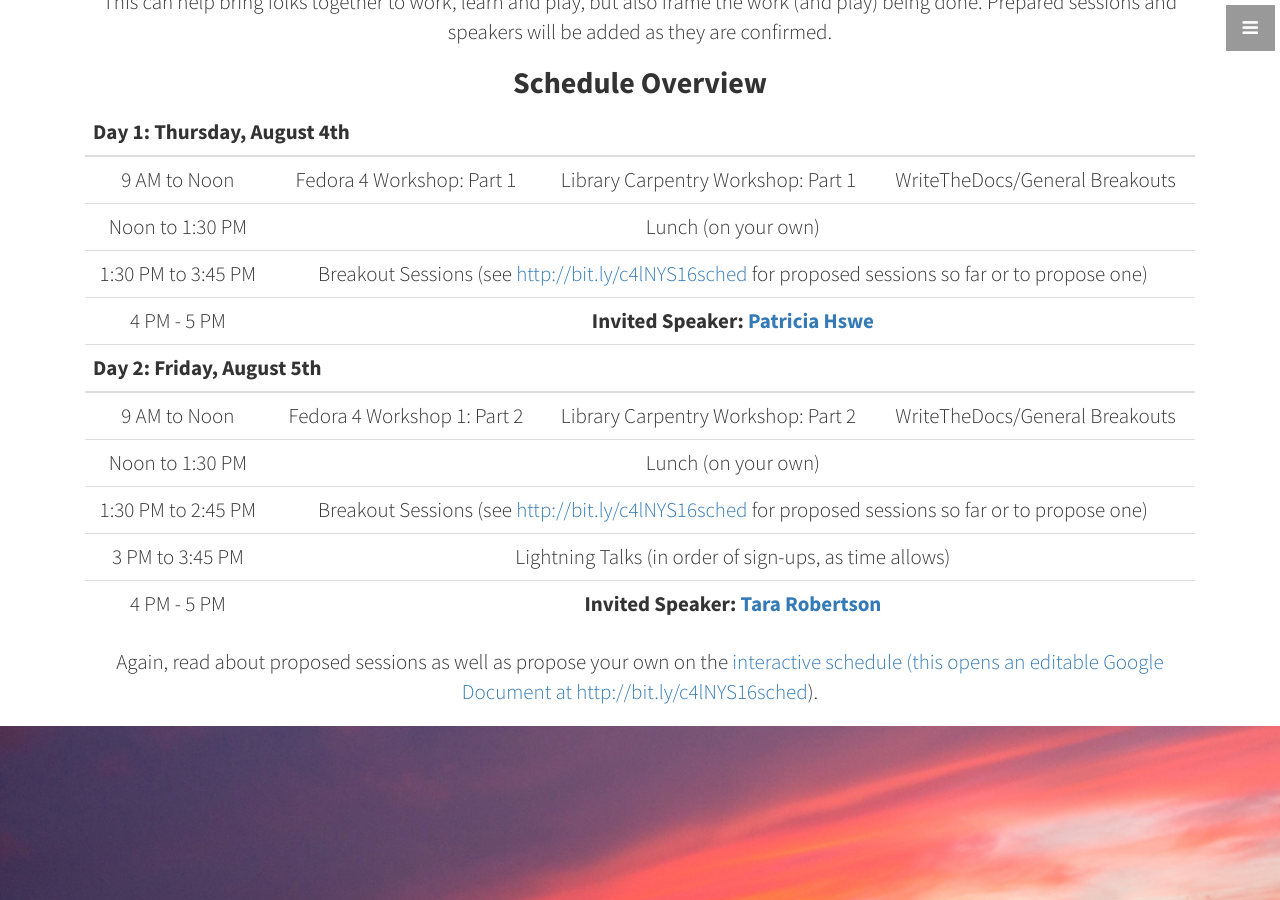
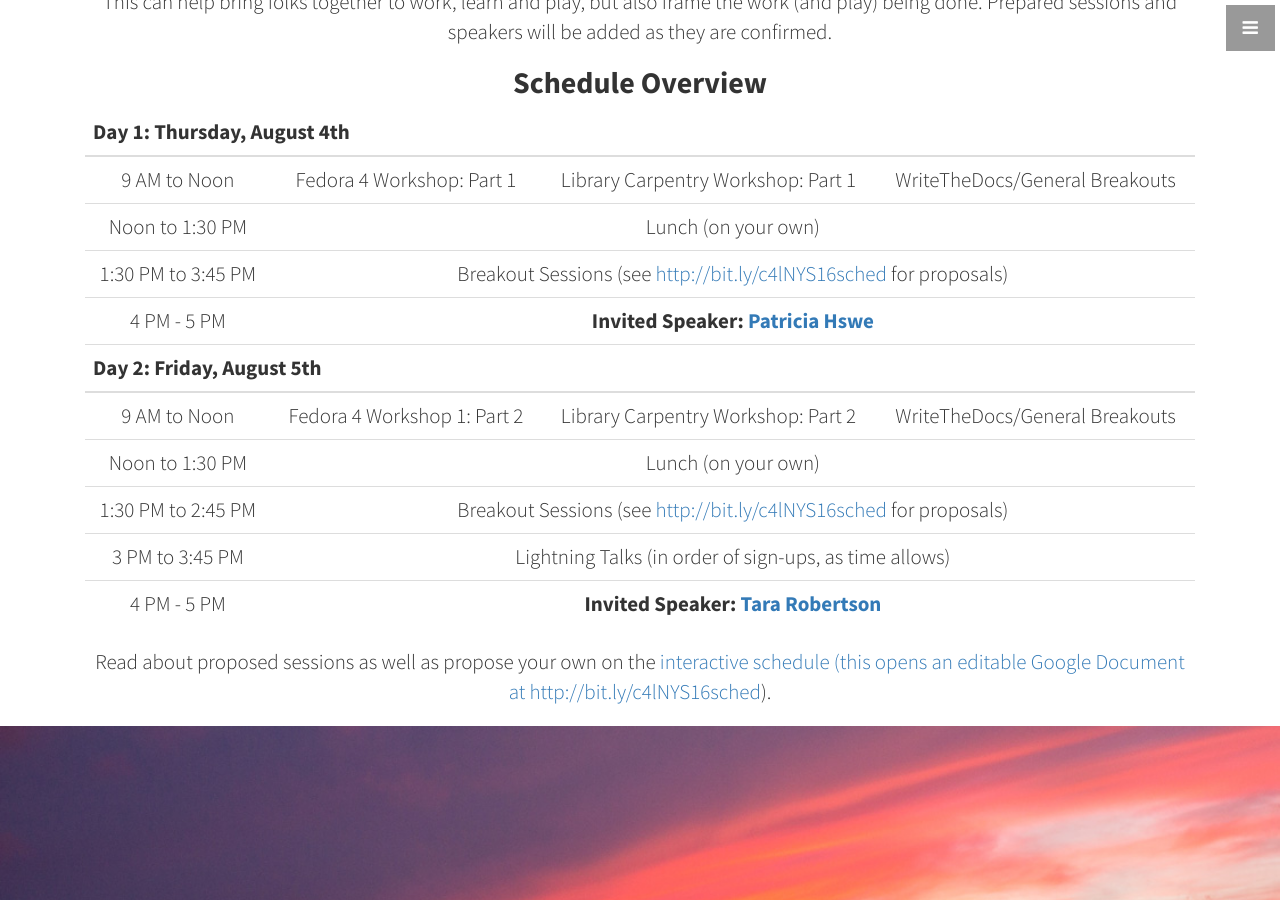
Before and after one commit to code4libNYS/2016, a Jekyll site: the page built from index.html, in a window 1280 px wide and 900 px high, scrolled down 2537 px. Built offline with Jekyll 4.4.1, drawn with Linux system fonts in a browser that asks for light colours.

Commit message:
lines looking crowded

```diff
--- a/_includes/sched.html
+++ b/_includes/sched.html
@@ -29,7 +29,7 @@
             </tr>
             <tr>
               <td class="lead">1:30 PM to 3:45 PM</td>
-              <td colspan=3 class="lead">Breakout Sessions (see <a href="http://bit.ly/c4lNYS16sched">http://bit.ly/c4lNYS16sched</a> for proposed sessions so far or to propose one)</td>
+              <td colspan=3 class="lead">Breakout Sessions (see <a href="http://bit.ly/c4lNYS16sched">http://bit.ly/c4lNYS16sched</a> for proposals)</td>
             </tr>
             <tr>
               <td class="lead">4 PM - 5 PM</td>
@@ -54,7 +54,7 @@
             </tr>
             <tr>
               <td class="lead">1:30 PM to 2:45 PM</td>
-              <td colspan=3 class="lead">Breakout Sessions (see <a href="http://bit.ly/c4lNYS16sched">http://bit.ly/c4lNYS16sched</a> for proposed sessions so far or to propose one)</td>
+              <td colspan=3 class="lead">Breakout Sessions (see <a href="http://bit.ly/c4lNYS16sched">http://bit.ly/c4lNYS16sched</a> for proposals)</td>
             </tr>
             <tr>
               <td class="lead">3 PM to 3:45 PM</td>
@@ -66,7 +66,7 @@
             </tr>
           </tbody>
         </table>
-         <p class="lead">Again, read about proposed sessions as well as propose your own on the <a href="http://bit.ly/c4lNYS16sched">interactive schedule (this opens an editable Google Document at <a href="http://bit.ly/c4lNYS16sched">http://bit.ly/c4lNYS16sched</a>)</a>.</p>
+         <p class="lead">Read about proposed sessions as well as propose your own on the <a href="http://bit.ly/c4lNYS16sched">interactive schedule (this opens an editable Google Document at <a href="http://bit.ly/c4lNYS16sched">http://bit.ly/c4lNYS16sched</a>)</a>.</p>
     </div>
     <!-- /.row -->
   </div>
```
